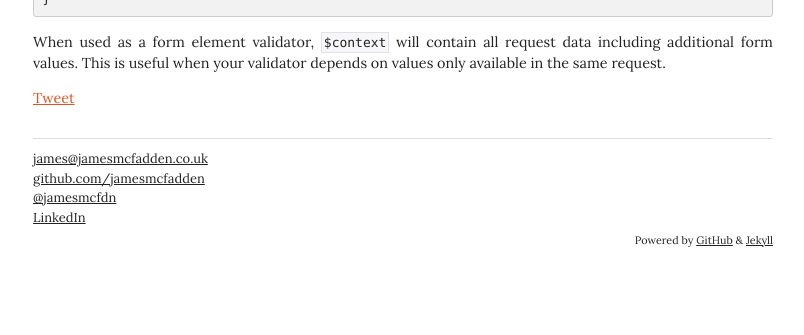
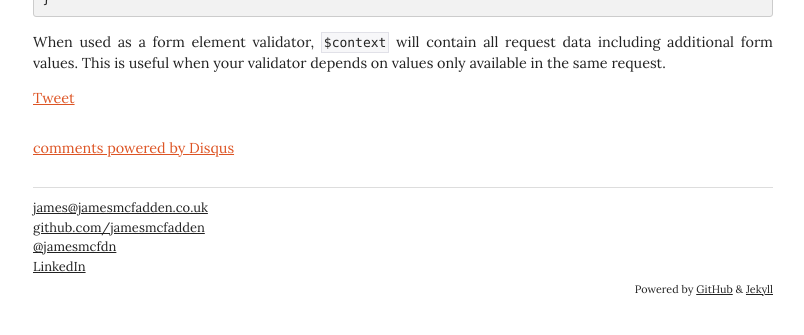
Before and after one commit to mcfdn/mcfdn.github.io, a Jekyll site: the page built from _posts/2013-02-09-get-all-form-values-within-custom-zend-validate-class.md, in a window 1280 px wide, cut to the strip 324-659 px from the top of the page. Shown: the whole strip, without its empty margins (237-1041 px from the left). Built offline with Jekyll 4.4.1, drawn with Linux system fonts in a browser that asks for light colours; comment, search, counter and statistics services are not loaded; some of the changed lines change nothing that is shown.

Commit message:
Revert "Force Disqus to add a trailing slash to the URL as this is how previous posts were registered"
This reverts commit 29c574a89cec640d6ebef3d54fba27d9ce306a14.

```diff
--- a/_layouts/post.html
+++ b/_layouts/post.html
@@ -13,24 +13,18 @@
     {% include social.html %}
 
     <div id="disqus_thread"></div>
-    <script>
-    /**
-    * RECOMMENDED CONFIGURATION VARIABLES: EDIT AND UNCOMMENT THE SECTION BELOW TO INSERT DYNAMIC VALUES FROM YOUR PLATFORM OR CMS.
-    * LEARN WHY DEFINING THESE VARIABLES IS IMPORTANT: https://disqus.com/admin/universalcode/#configuration-variables
-    */
-    var disqus_config = function () {
-    this.page.url = window.location + '/'; // Posts have been registered in Disqus with a trailing slash - force it here
-    // this.page.identifier = PAGE_IDENTIFIER; // Replace PAGE_IDENTIFIER with your page's unique identifier variable
-    };
-    (function() { // DON'T EDIT BELOW THIS LINE
-    var d = document, s = d.createElement('script');
+    <script type="text/javascript">
+        /* * * CONFIGURATION VARIABLES: EDIT BEFORE PASTING INTO YOUR WEBPAGE * * */
+        var disqus_shortname = 'jamesmcfadden'; // required: replace example with your forum shortname
 
-    s.src = '//jamesmcfadden.disqus.com/embed.js';
-
-    s.setAttribute('data-timestamp', +new Date());
-    (d.head || d.body).appendChild(s);
-    })();
+        /* * * DON'T EDIT BELOW THIS LINE * * */
+        (function() {
+            var dsq = document.createElement('script'); dsq.type = 'text/javascript'; dsq.async = true;
+            dsq.src = '//' + disqus_shortname + '.disqus.com/embed.js';
+            (document.getElementsByTagName('head')[0] || document.getElementsByTagName('body')[0]).appendChild(dsq);
+        })();
     </script>
-    <noscript>Please enable JavaScript to view the <a href="https://disqus.com/?ref_noscript" rel="nofollow">comments powered by Disqus.</a></noscript>
+    <noscript>Please enable JavaScript to view the <a href="http://disqus.com/?ref_noscript">comments powered by Disqus.</a></noscript>
+    <a href="http://disqus.com" class="dsq-brlink">comments powered by <span class="logo-disqus">Disqus</span></a>
 
 </div>
```
